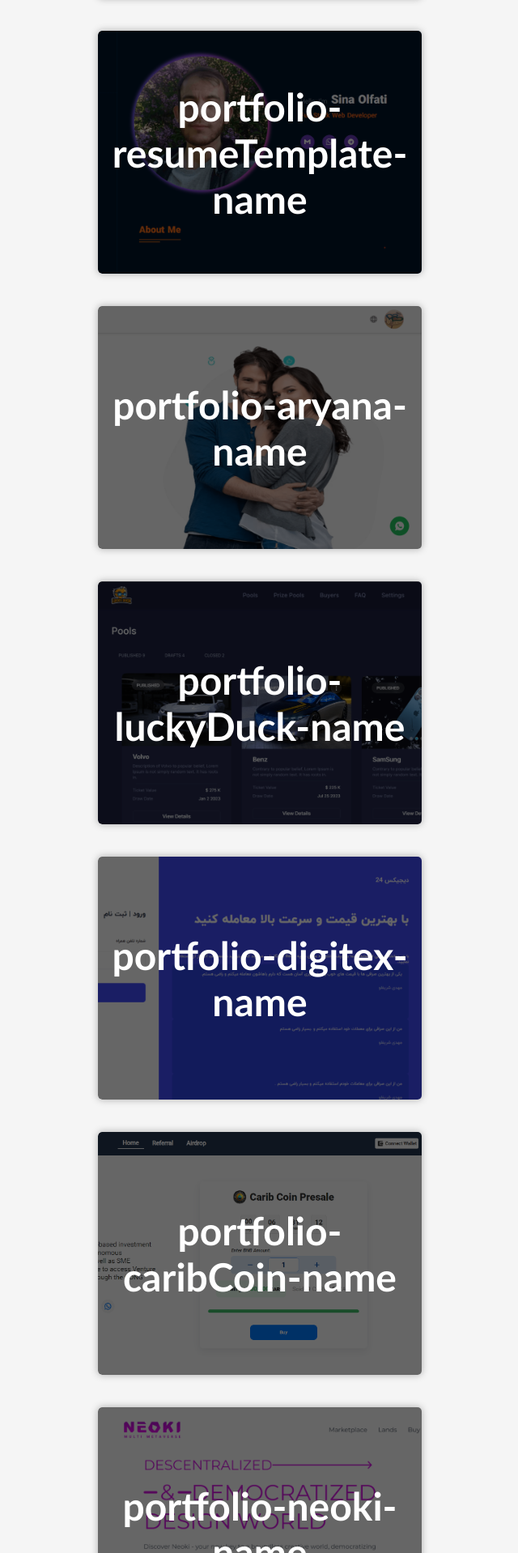
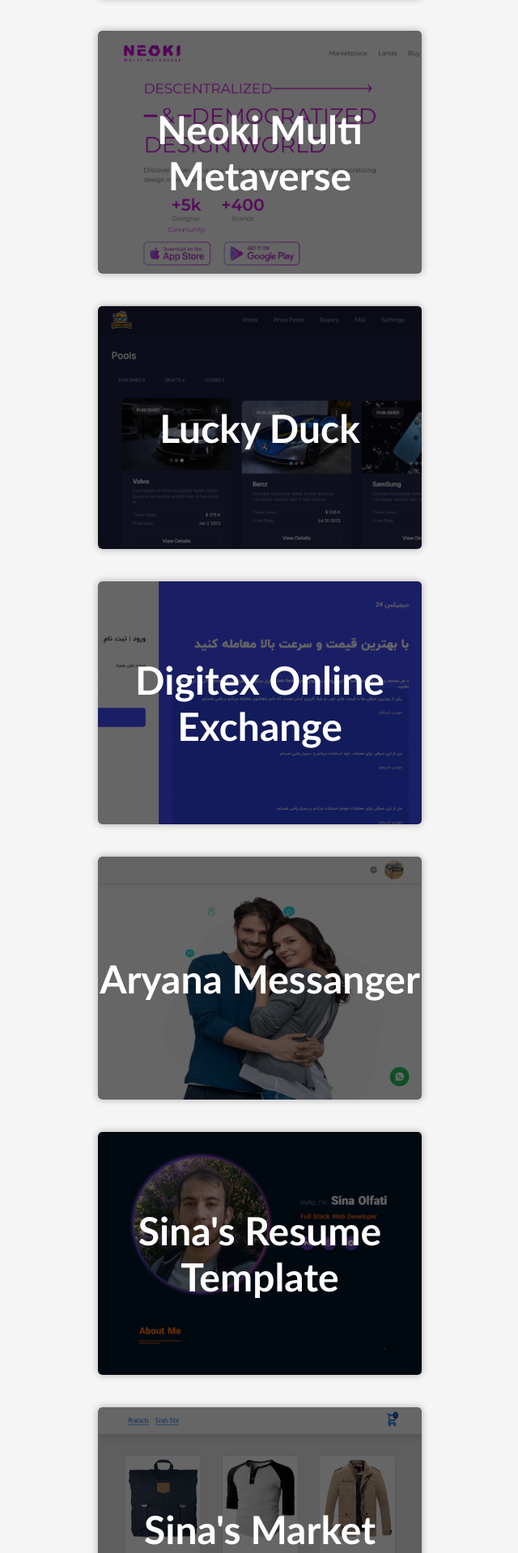
Before and after one commit to sina-olfati/sina-olfati-site, a React (Create React App) app: page /sina-olfati-site/portfolio in a window 1280 px wide. Shown: the part 762-2680 px from the top of the page at 81% size, without its empty margins (319-959 px from the left). Built offline with nearby package versions, Linux system fonts and the light colour scheme; a web font is replaced by a local one.

Commit message:
Portfolio: added projects texts to i18n's objects

```diff
--- a/public/assets/locales/en/translation.json
+++ b/public/assets/locales/en/translation.json
@@ -78,16 +78,31 @@
     "resume-langs-ku-level": "Native",
 
 
-    "portfolio-one-name": "Sina's Site",
-    "portfolio-one-description": "I've learned for a long time and now, I put all of them together to make a site out of a blank page that shows my skills and commitment",
-    "portfolio-one-technologies": "Technologies: React, TypeScript, PWA(It is installable), Material Ui, SPA, Formik, i18next(made it multilingual), JavaScript, CSS, HTML",
-    "portfolio-one-visit": "Visit the site",
-    "portfolio-two-name": "Sina's Market",
-    "portfolio-two-description": "Every resume needs a shop project, Also it is an evidence to my skills with redux",
-    "portfolio-two-technologies": "Technologies: React, Redux, Redux-Thunk, PWA(It is installable), SPA, JavaScript, CSS, HTML",
-    "portfolio-three-name": "Resume Template",
-    "portfolio-three-description": "Enjoy the animations and simplicity of this new resume template!",
-    "portfolio-three-technologies": "Technologies: Next.Js, TypeScript, Tailwind CSS, JavaScript, CSS, HTML",
+    "portfolio-mySite-name": "Sina's Site",
+    "portfolio-mySite-description": "The site that you are currently looking at! I hope you like it.",
+    "portfolio-mySite-technologies": "Technologies: React, TypeScript, PWA(It is installable), Material Ui, SPA, Formik, i18next(made it multilingual), JavaScript, CSS, HTML",
+    "portfolio-mySite-visit": "Visit the site",
+    "portfolio-myShop-name": "Sina's Market",
+    "portfolio-myShop-description": "Every resume needs a shop project, Also it is an evidence to my skills with redux",
+    "portfolio-myShop-technologies": "Technologies: React, Redux, Redux-Thunk, PWA(It is installable), SPA, JavaScript, CSS, HTML",
+    "portfolio-resumeTemplate-name": "Sina's Resume Template",
+    "portfolio-resumeTemplate-description": "Enjoy the animations and simplicity of this new resume template!",
+    "portfolio-resumeTemplate-technologies": "Technologies: Next.Js, TypeScript, Tailwind CSS, JavaScript, CSS, HTML",
+    "portfolio-aryana-name": "Aryana Messanger",
+    "portfolio-aryana-description": "You can send text, audio and video and get in touch with your loved ones... or find new friends!",
+    "portfolio-aryana-technologies": "Technologies: Next.Js, TypeScript, RestApi's, Tailwind and MUI",
+    "portfolio-luckyDuck-name": "Lucky Duck",
+    "portfolio-luckyDuck-description": "Invest in pools and grow your business!",
+    "portfolio-luckyDuck-technologies": "Technologies: React.Js, Tailwind, JS, HTML and CSS",
+    "portfolio-digitex-name": "Digitex Online Exchange",
+    "portfolio-digitex-description": "Recieve and transfer money, all by the help of crypto currencies!",
+    "portfolio-digitex-technologies": "Technologies: Postgresql, Next.Js, Tailwind and Antd",
+    "portfolio-caribCoin-name": "Caribean Coin",
+    "portfolio-caribCoin-description": "Have you heard of this new coin? Don't loose time and buy some as it's still preselling!",
+    "portfolio-caribCoin-technologies": "Technologies: React.Js, Material UI, Js, HTML and CSS",
+    "portfolio-neoki-name": "Neoki Multi Metaverse",
+    "portfolio-neoki-description": "A new world waiting for you! Enjoy the animatons and horizontal scrolling",
+    "portfolio-neoki-technologies": "Technologies: Next.Js, Tailwind CSS, JavaScript, CSS, HTML",
     "portfolio-visit": "Visit the site",
 
 
--- a/src/screens/Portfolio.tsx
+++ b/src/screens/Portfolio.tsx
@@ -26,19 +26,14 @@ const items = [
     link: "https://sina-olfati.github.io/sina-olfati-site"
   },
   {
-    num: "myShop",
-    pic: myShop,
-    link: "/sina-olfati-site/products"
+    num: "caribCoin",
+    pic: caribCoin,
+    link: "https://caribbean-coin.vercel.app/presale"
   },
   {
-    num: "resumeTemplate",
-    pic: resumeTemplate,
-    link: "https://resume-sina-olfati.vercel.app"
-  },
-  {
-    num: "aryana",
-    pic: aryana,
-    link: "https://ariyana-shariflo.vercel.app/"
+    num: "neoki",
+    pic: neoki,
+    link: "https://neoki-nft.vercel.app"
   },
   {
     num: "luckyDuck",
@@ -51,14 +46,19 @@ const items = [
     link: "https://digix.vercel.app"
   },
   {
-    num: "caribCoin",
-    pic: caribCoin,
-    link: "https://caribbean-coin.vercel.app/presale"
+    num: "aryana",
+    pic: aryana,
+    link: "https://ariyana-shariflo.vercel.app/"
   },
   {
-    num: "neoki",
-    pic: neoki,
-    link: "https://neoki-nft.vercel.app"
+    num: "resumeTemplate",
+    pic: resumeTemplate,
+    link: "https://resume-sina-olfati.vercel.app"
+  },
+  {
+    num: "myShop",
+    pic: myShop,
+    link: "/sina-olfati-site/products"
   },
 ]
 
```
Also changed, not shown: public/assets/locales/fa/translation.json (+24 -9 lines).
